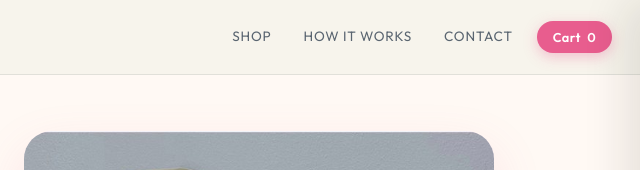
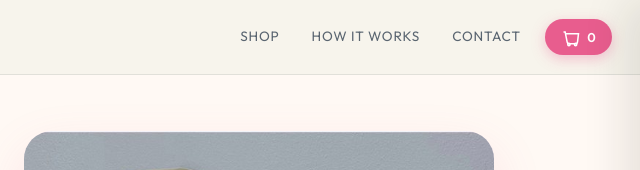
Before and after one commit to jiawun90/testing2, a website: page index.html in a window 1280 px wide. Shown: the top 170 px of the page, 640-1280 px from the left. Drawn offline with nearby package versions, Linux system fonts and the light colour scheme.

Commit message:
Replace cart button text with SVG icon

```diff
--- a/index.html
+++ b/index.html
@@ -25,8 +25,9 @@
       <a href="how.html">How it works</a>
       <a href="contact.html">Contact</a>
     </nav>
-    <button class="cart-toggle" id="cartToggle" aria-label="Open cart">
-      Cart <span id="cartCount">0</span>
+   <button class="cart-toggle" id="cartToggle" aria-label="Open cart">
+      <svg width="20" height="20" viewBox="0 0 24 24" fill="none" stroke="currentColor" stroke-width="1.8"><path d="M3 6h2l2.4 12.2a2 2 0 002 1.8h8.4a2 2 0 002-1.8L21 8H6"/><circle cx="9.5" cy="21" r="1.4"/><circle cx="17.5" cy="21" r="1.4"/></svg>
+      <span id="cartCount">0</span>
     </button>
   </div>
 </header>
```
